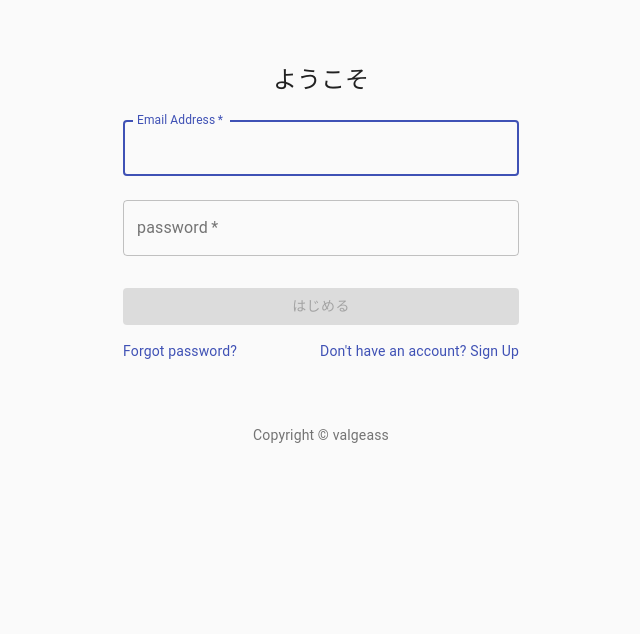
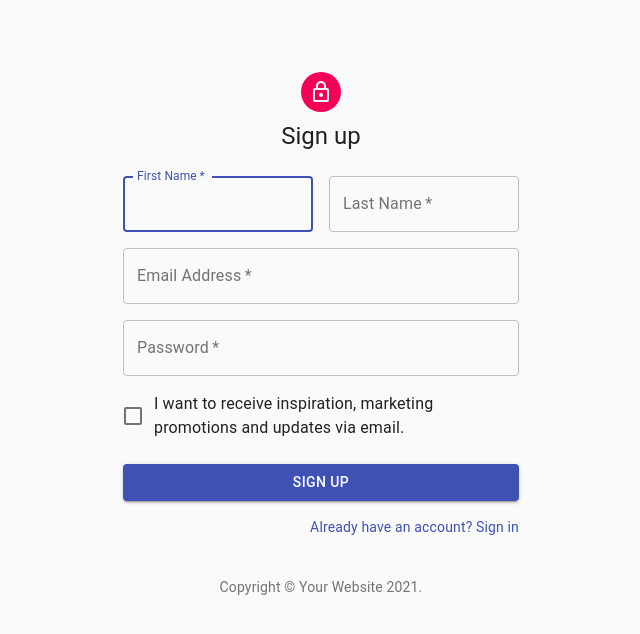
Before and after one commit to valgeass/well-end-meeting, a React (Create React App) app: page /signin in a window 1280 px wide. Shown: the top 634 px of the page, without its empty margins (319-959 px from the left). Built offline with nearby package versions, Linux system fonts and the light colour scheme; no server answers.

Commit message:
fix routing

```diff
--- a/src/components/App.js
+++ b/src/components/App.js
@@ -1,8 +1,11 @@
 import React, { useState } from 'react';
 
 import Main from './Main';
+import config from '../config.json';
+import { BrowserRouter as Router, Switch, Route } from 'react-router-dom';
+
+//screen
 import SignIn from './SignIn';
-import config from '../config.json';
 import SignUp from './SignUp';
 
 export default () => {
@@ -16,11 +19,18 @@
   // } else {
   //   return <Main name={name} />;
   // }
-  if (signup) {
-    return <SignUp />
-  } else if (config.signInEnabled === true && name === '') {
-    return <SignIn setName={setName} setSignUp={setSignUp} />;;
-  } else {
-    return <Main name={name} />;
-  }
+  // if (signup) {
+  //   return <SignUp />
+  // } else if (config.signInEnabled === true && name === '') {
+  //   return <SignIn setName={setName} setSignUp={setSignUp} />;;
+  // } else {
+  //   return <Main name={name} />;
+  // }
+  return (
+    <Router>
+      <Switch>
+        <Route exact path="/signin" component={SignUp} />
+      </Switch>
+    </Router>
+  );
 };
```
